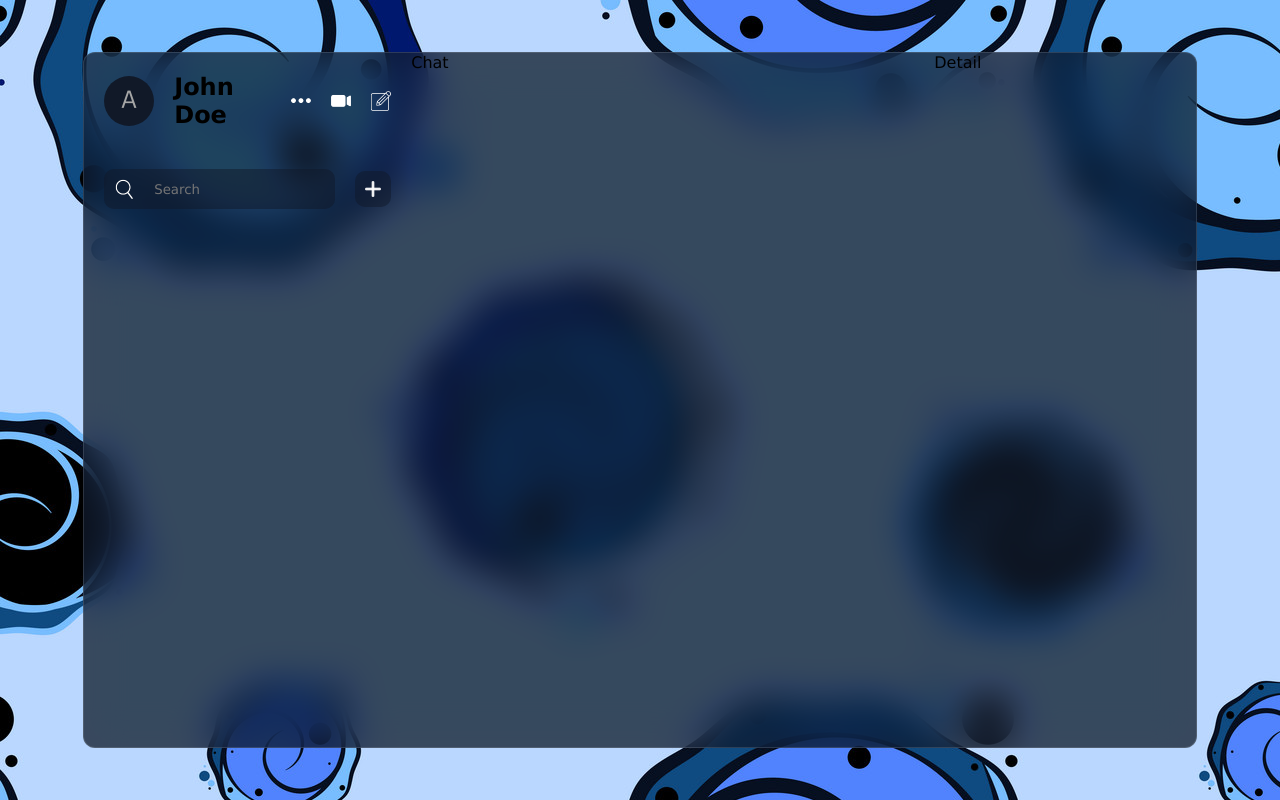
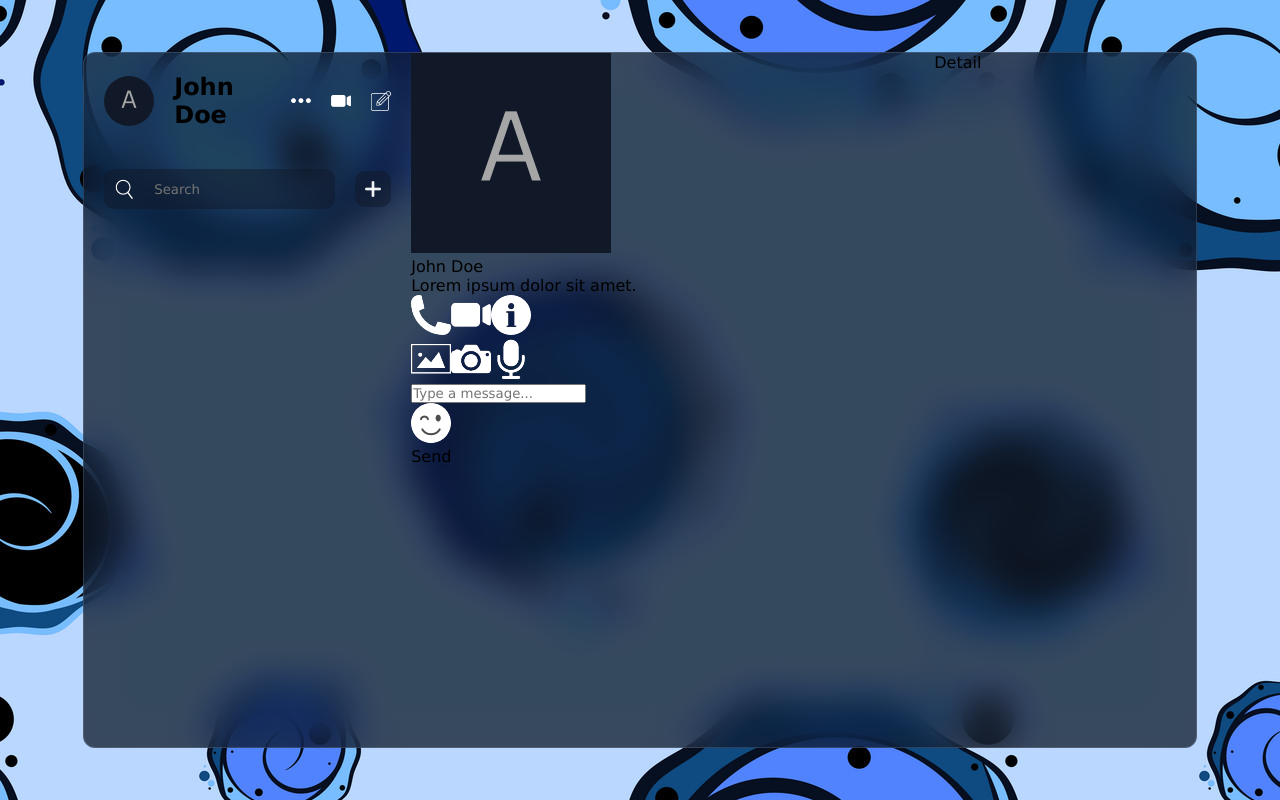
Before and after one commit to divyanshrai03/ChitChat, a React (Vite) app: page / in a window 1280 px wide. Built offline with nearby package versions, Linux system fonts and the light colour scheme.

Commit message:
Chat.jsx

```diff
--- a/src/components/chat/Chat.jsx
+++ b/src/components/chat/Chat.jsx
@@ -2,7 +2,37 @@ import "./chat.css"
 
 const Chat = () => {
     return (
-        <div className="chat">Chat</div>
+        <div className="chat">
+            <div className="top">
+                <div className="user">
+                    <img src="./avatar.png" alt="" />
+                    <div className="texts">
+                        <span>John Doe</span>
+                        <p>Lorem ipsum dolor sit amet.</p>
+                    </div>
+                </div>
+                <div className="icons">
+                    <img src="./phone.png" alt="" />
+                    <img src="./video.png" alt="" />
+                    <img src="./info.png" alt="" />
+                </div>
+            </div>
+            <div className="center">
+
+            </div>
+            <div className="bottom">
+                <div className="icons">
+                    <img src="./img.png" alt="" />
+                    <img src="./camera.png" alt="" />
+                    <img src="./mic.png" alt="" />
+                </div>
+                <input type="text" placeholder="Type a message..." />
+                <div className="emoji">
+                    <img src="./emoji.png" alt="" />
+                </div>
+                <div className="sendButton">Send</div>
+            </div>
+        </div>
     )
 }
 
```
